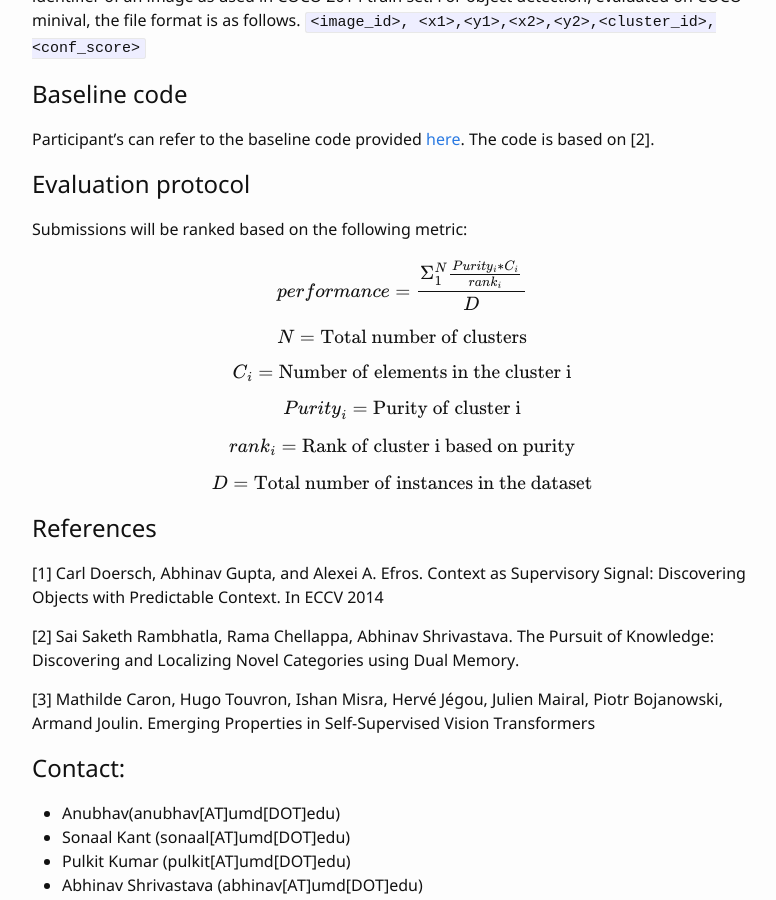
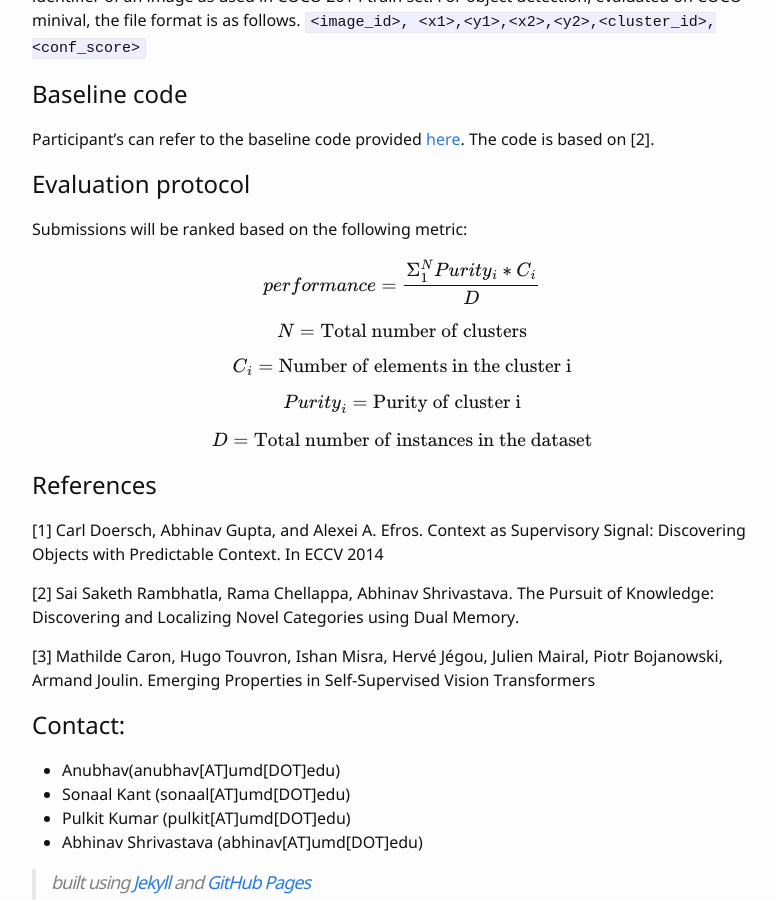
Before and after one commit to obj-disc/obj-disc.github.io, a Jekyll site: the page built from index.md, in a window 1280 px wide and 900 px high, scrolled down 2140 px. Shown: the whole window, without its empty margins (238-1014 px from the left). Built offline with Jekyll 4.4.1, drawn with Linux system fonts in a browser that asks for light colours; formulas are drawn with MathJax 3.

Commit message:
Fix: Removed rank from new metric

```diff
--- a/index.md
+++ b/index.md
@@ -88,7 +88,7 @@ Submissions will be ranked based on the following metric:
 
 \begin{equation}
 \begin{aligned}
-  {performance}=\frac{\Sigma_{1}^{N}\frac{Purity_{i}*C_{i}}{rank_{i}}}{D}
+  {performance}=\frac{\Sigma_{1}^{N}Purity_{i}*C_{i}}{D}
 \end{aligned}
 \end{equation}
 
@@ -96,7 +96,6 @@ Submissions will be ranked based on the following metric:
   $${N} = \text{Total number of clusters}$$
   $${C}_{i} = \text{Number of elements in the cluster i}$$
   $${Purity}_{i} = \text{Purity of cluster i}$$
-  $${rank}_{i} = \text{Rank of cluster i based on purity}$$
   $${D} = \text{Total number of instances in the dataset}$$
 {% endraw %}
 
```
